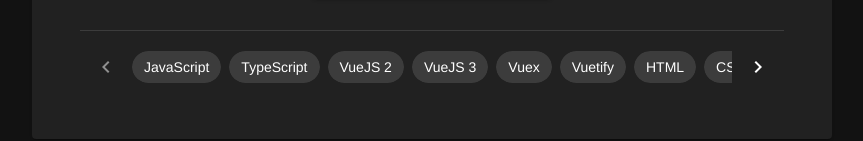
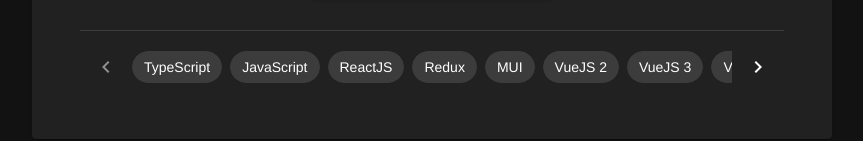
Before and after one commit to javivasv/javivasv-website, a Vue app: page / in a window 1280 px wide. Shown: the part 931-1072 px from the top of the page, without its empty margins (208-1071 px from the left). Built offline with nearby package versions, Linux system fonts and the light colour scheme.

Commit message:
Modify skills

```diff
--- a/src/components/Skills.vue
+++ b/src/components/Skills.vue
@@ -20,10 +20,19 @@
     return {
       skills: [
         {
+          name: "TypeScript",
+        },
+        {
           name: "JavaScript",
         },
         {
-          name: "TypeScript",
+          name: "ReactJS",
+        },
+        {
+          name: "Redux",
+        },
+        {
+          name: "MUI",
         },
         {
           name: "VueJS 2",
@@ -44,16 +53,13 @@
           name: "CSS",
         },
         {
-          name: "ReactJS",
-        },
-        {
           name: "AngularJS",
         },
         {
-          name: "MongoDB",
+          name: "NodeJS",
         },
         {
-          name: "NodeJS",
+          name: "MongoDB",
         },
         {
           name: "Python",
@@ -61,6 +67,9 @@
         {
           name: "Django",
         },
+        {
+          name: "Java",
+        },
       ],
     };
   },
```
